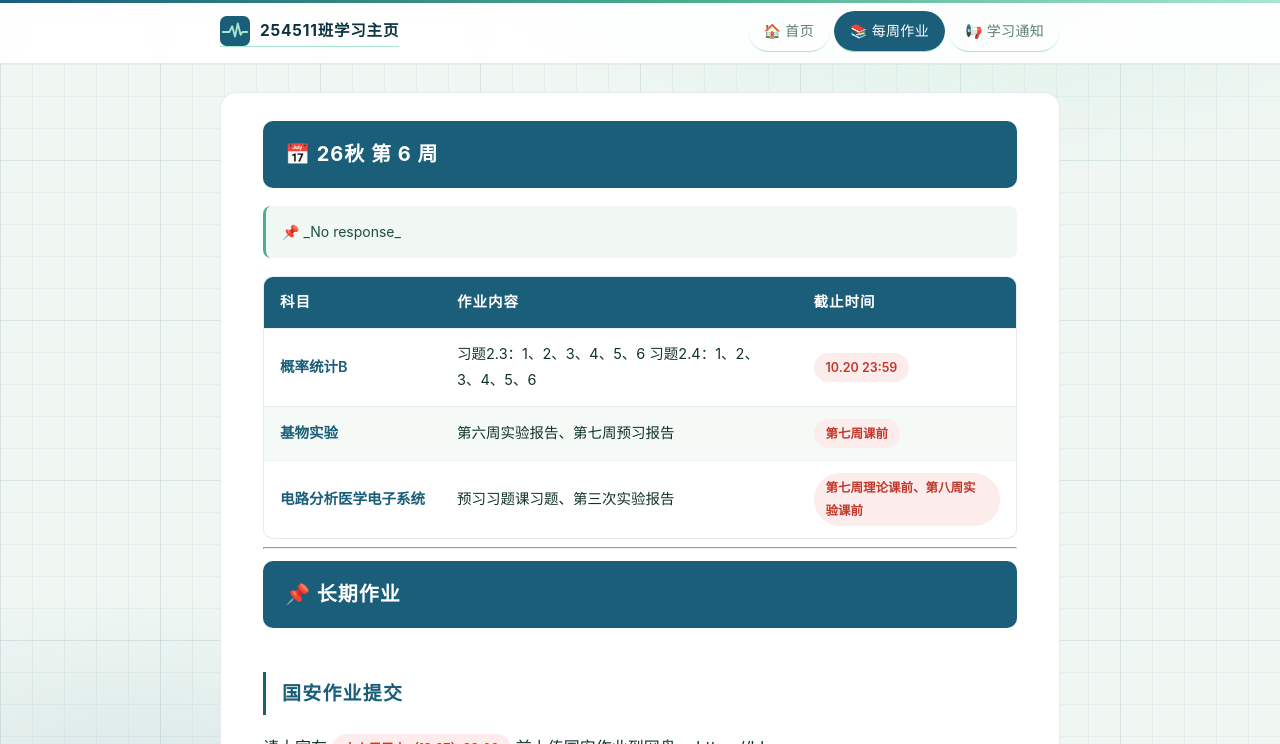
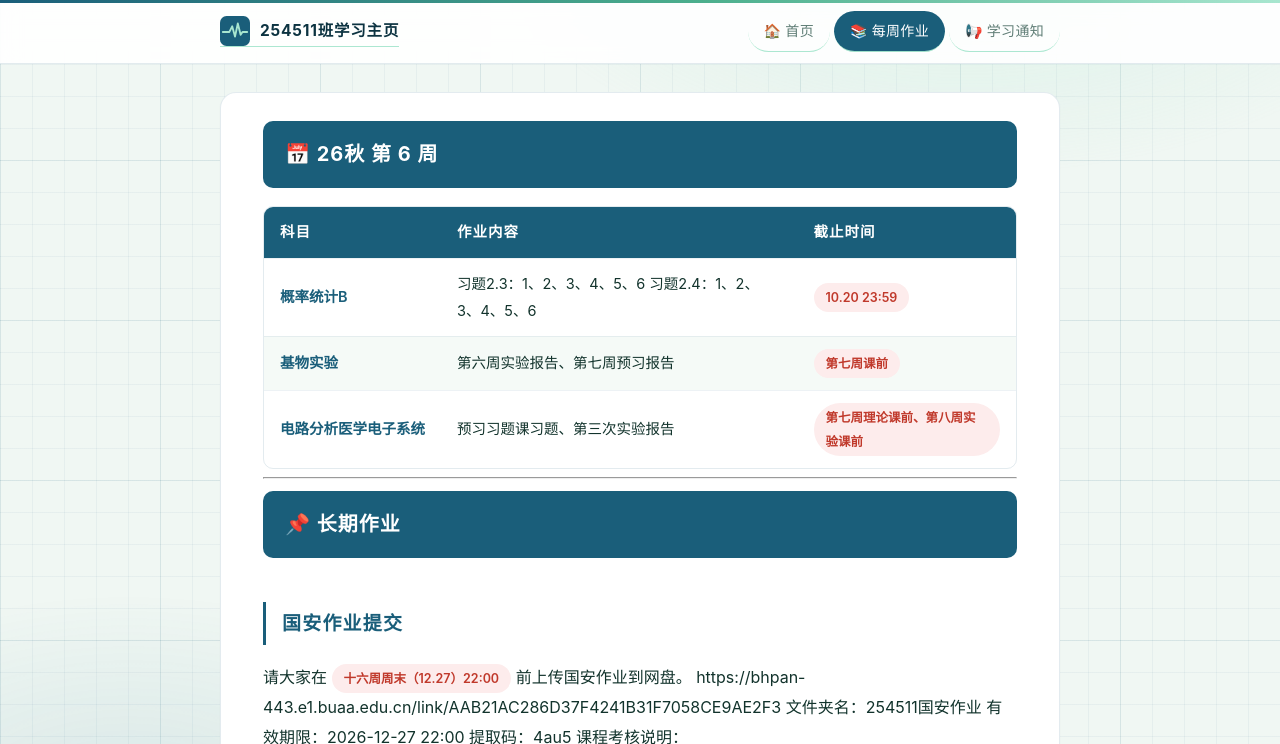
Before and after one commit to BertAGT/254511-Notifications, a Jekyll site: the page built from homework.md, in a window 1280 px wide and 900 px high, cut to the strip 0-744 px from the top of the window. Built offline with Jekyll 4.4.1, drawn with Linux system fonts in a browser that asks for light colours.

Commit message:
Update homework.md

```diff
--- a/homework.md
+++ b/homework.md
@@ -7,8 +7,6 @@ nav: homework
 <!-- ROBOT:WEEKLY:START 机器人管理区：每周作业只保留最新一周，旧周会被自动替换掉 -->
 
 # 📅 26秋 第 6 周
-
-<div class="notice">📌 _No response_</div>
 
 | 科目 | 作业内容 | 截止时间 |
 |------|----------|----------|
```
